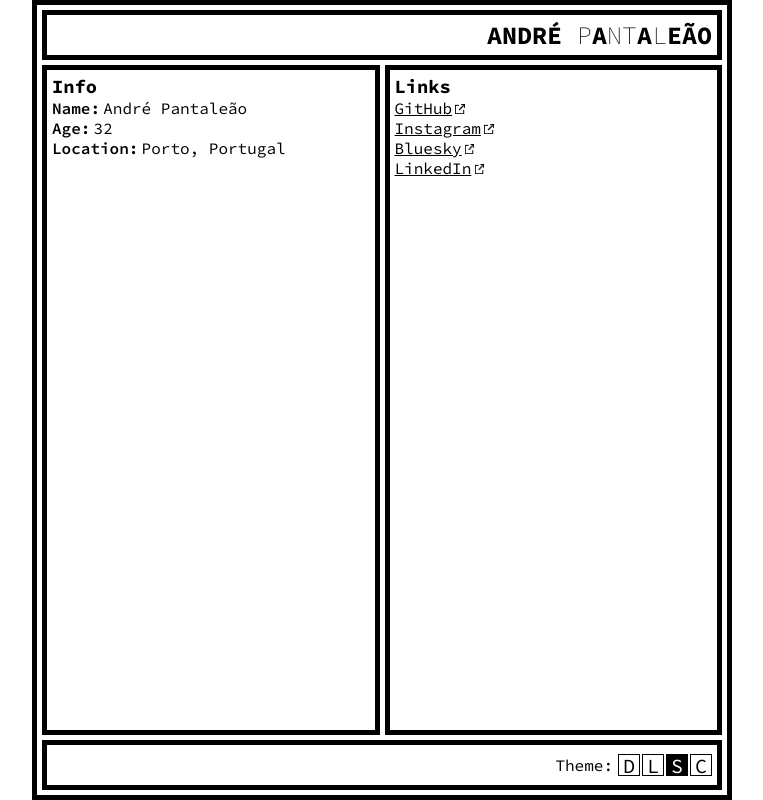
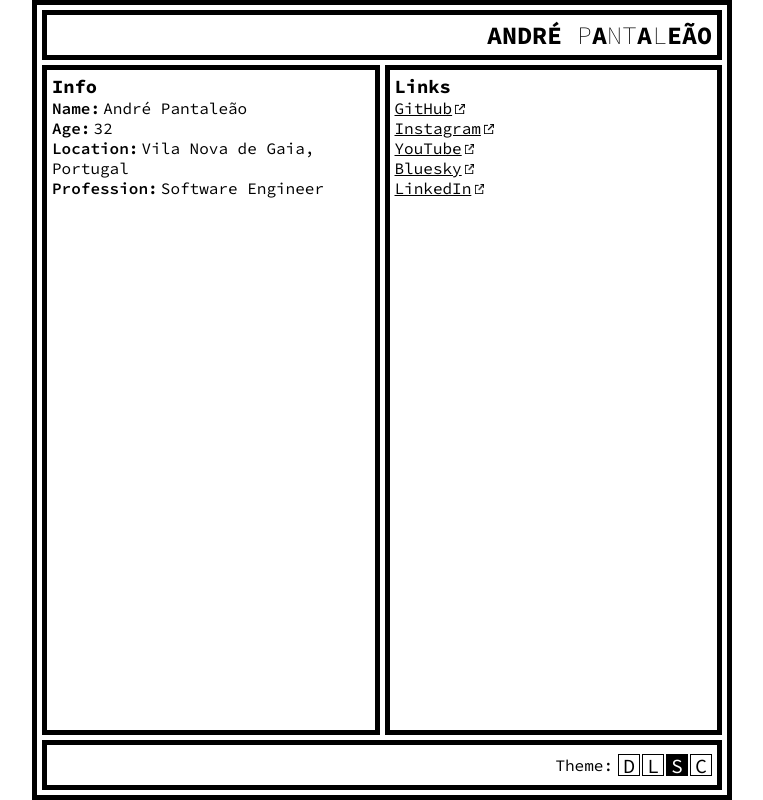
Before and after one commit to DeKoxD/personal-website, a React (Vite) app: page / in a window 1280 px wide. Shown: the whole page, without its empty margins (258-1021 px from the left). Built offline with nearby package versions, Linux system fonts and the light colour scheme.

Commit message:
feat: add YouTube link and update profile information

```diff
--- a/src/pages/Homepage/data.ts
+++ b/src/pages/Homepage/data.ts
@@ -21,8 +21,12 @@ export const linkCategories: LinkCategory[] = [
         href: "https://www.instagram.com/itzdeko",
       },
       {
+        label: "YouTube",
+        href: "https://www.youtube.com/c/AndrePantaleao",
+      },
+      {
         label: "Bluesky",
-        href: "https://bsky.app/profile/deko.pntl.cc",
+        href: "https://bsky.app/profile/andre.pntl.cc",
       },
       {
         label: "LinkedIn",
@@ -48,6 +52,10 @@ export const info: InfoObject[] = [
   },
   {
     label: "Location",
-    value: "Porto, Portugal",
+    value: "Vila Nova de Gaia, Portugal",
+  },
+  {
+    label: "Profession",
+    value: "Software Engineer",
   },
 ];
```
